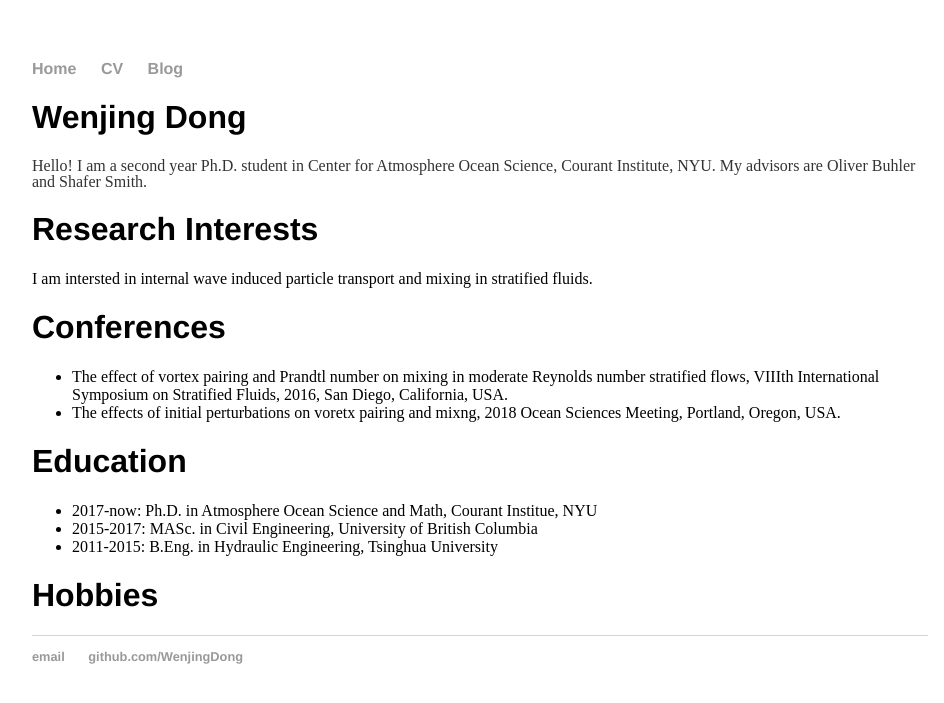
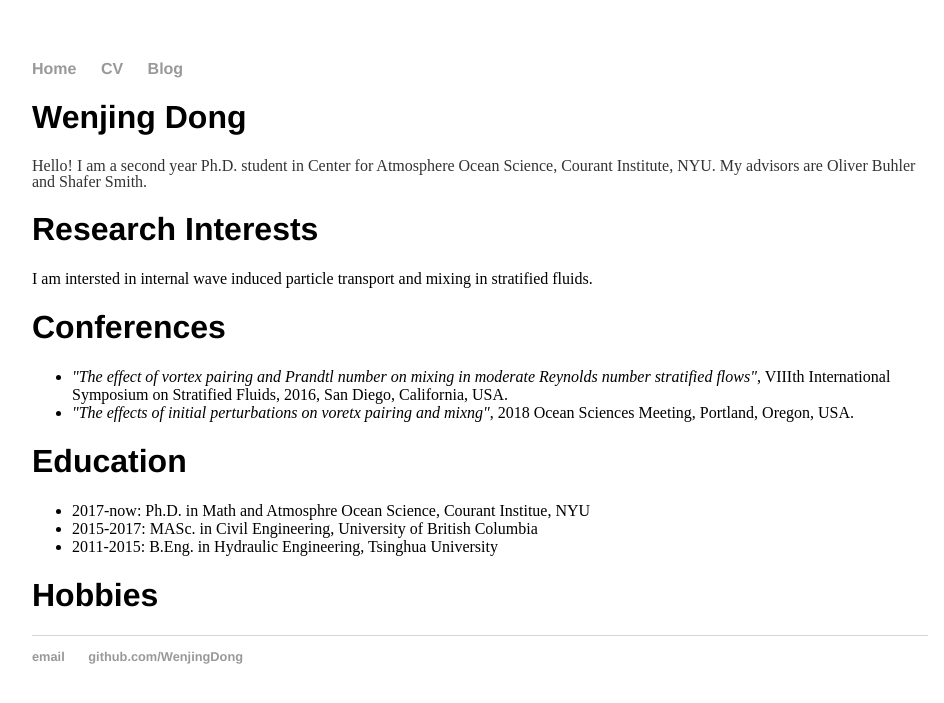
Before and after one commit to WenjingDong/Personal-Webpage, a Jekyll site: the page built from index.html, in a window 1280 px wide. Shown: the top 703 px of the page, without its empty margins (160-1104 px from the left). Built offline with Jekyll 4.4.1, drawn with Linux system fonts in a browser that asks for light colours.

Commit message:
Update index.html
update

```diff
--- a/index.html
+++ b/index.html
@@ -11,14 +11,14 @@ title: Wenjing Dong
 
 	<h1>Conferences</h1>
 	<ul>
-		<li>The effect of vortex pairing and Prandtl number on mixing
-in moderate Reynolds number stratified flows, VIIIth International Symposium on Stratified Fluids, 2016, San Diego, California, USA.</li>
-		<li>The effects of initial perturbations on voretx pairing and mixng, 2018 Ocean Sciences Meeting, Portland, Oregon, USA.</li>
+		<li><i>"The effect of vortex pairing and Prandtl number on mixing
+in moderate Reynolds number stratified flows"</i>, VIIIth International Symposium on Stratified Fluids, 2016, San Diego, California, USA.</li>
+		<li><i>"The effects of initial perturbations on voretx pairing and mixng"</i>, 2018 Ocean Sciences Meeting, Portland, Oregon, USA.</li>
 	</ul>
 
 	<h1>Education</h1>
 	<ul>
-		<li>2017-now: Ph.D. in Atmosphere Ocean Science and Math, Courant Institue, NYU</li>
+		<li>2017-now: Ph.D. in Math and Atmosphre Ocean Science, Courant Institue, NYU</li>
 		<li>2015-2017: MASc. in Civil Engineering, University of British Columbia</li>
 		<li>2011-2015: B.Eng. in Hydraulic Engineering, Tsinghua University</li>
 	</ul>
```
